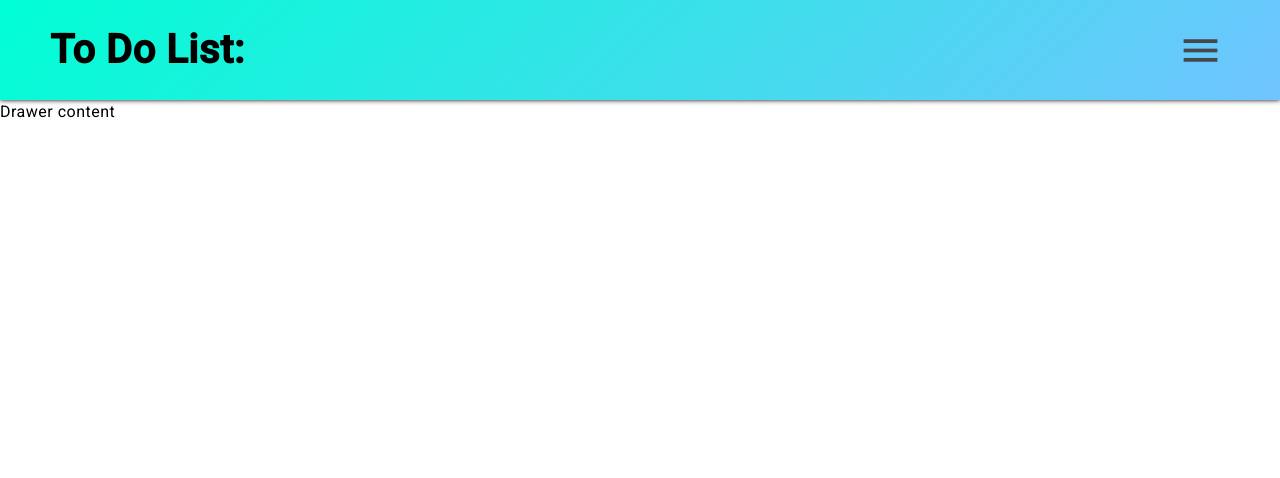
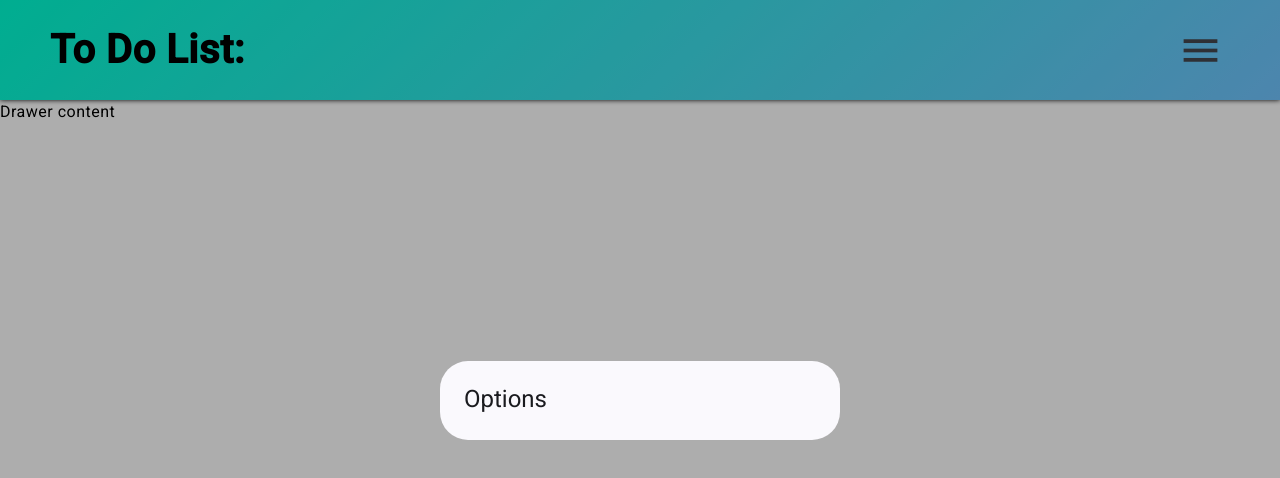
Before and after one commit to Harrys1456/To-Do-List, an Angular app: page / in a window 1280 px wide. Both pictures are taken after a click on the button "Example icon button with a vertical three dot icon". Shown: the top 478 px of the page. Built offline with nearby package versions, Linux system fonts and the light colour scheme.

Commit message:
Added the ability to open a dialog box

```diff
--- a/src/app/app.component.html
+++ b/src/app/app.component.html
@@ -3,7 +3,7 @@
     To Do List:
   </div>
   <div id="header-icon">
-    <button id="button-menu-icon" mat-icon-button aria-label="Example icon button with a vertical three dot icon">
+    <button id="button-menu-icon" mat-icon-button aria-label="Example icon button with a vertical three dot icon" (click)="openDialog()">
       <mat-icon id="menu-icon" fontIcon="menu"></mat-icon>
     </button>
   </div>
--- a/src/app/app.component.ts
+++ b/src/app/app.component.ts
@@ -1,6 +1,10 @@
 import { Component } from '@angular/core';
 import { RouterOutlet } from '@angular/router';
 import { MaterialsModule } from '../materials.module';
+
+
+import { OptionDialogComponent } from './option-dialog/option-dialog.component';
+import { MatDialog } from '@angular/material/dialog';
 
 @Component({
   selector: 'app-root',
@@ -11,4 +15,11 @@ import { MaterialsModule } from '../materials.module';
 })
 export class AppComponent {
   title = 'to-do-list';
+
+  constructor(public dialog: MatDialog){}
+
+  openDialog() : void{
+    //console.log("Open Dialog")
+    const dialog_ref = this.dialog.open(OptionDialogComponent, { width: '400px',})
+  }
 }
--- /dev/null
+++ b/src/app/option-dialog/option-dialog.component.html
@@ -0,0 +1 @@
+<h2 mat-dialog-title>Options</h2>
```
Also changed, not shown: src/app/option-dialog/option-dialog.component.ts (added, +14 -0 lines), src/materials.module.ts (+20 -3 lines), src/app/option-dialog/option-dialog.component.css (added), 1 other file (tests, documents, lock files or other folders).
